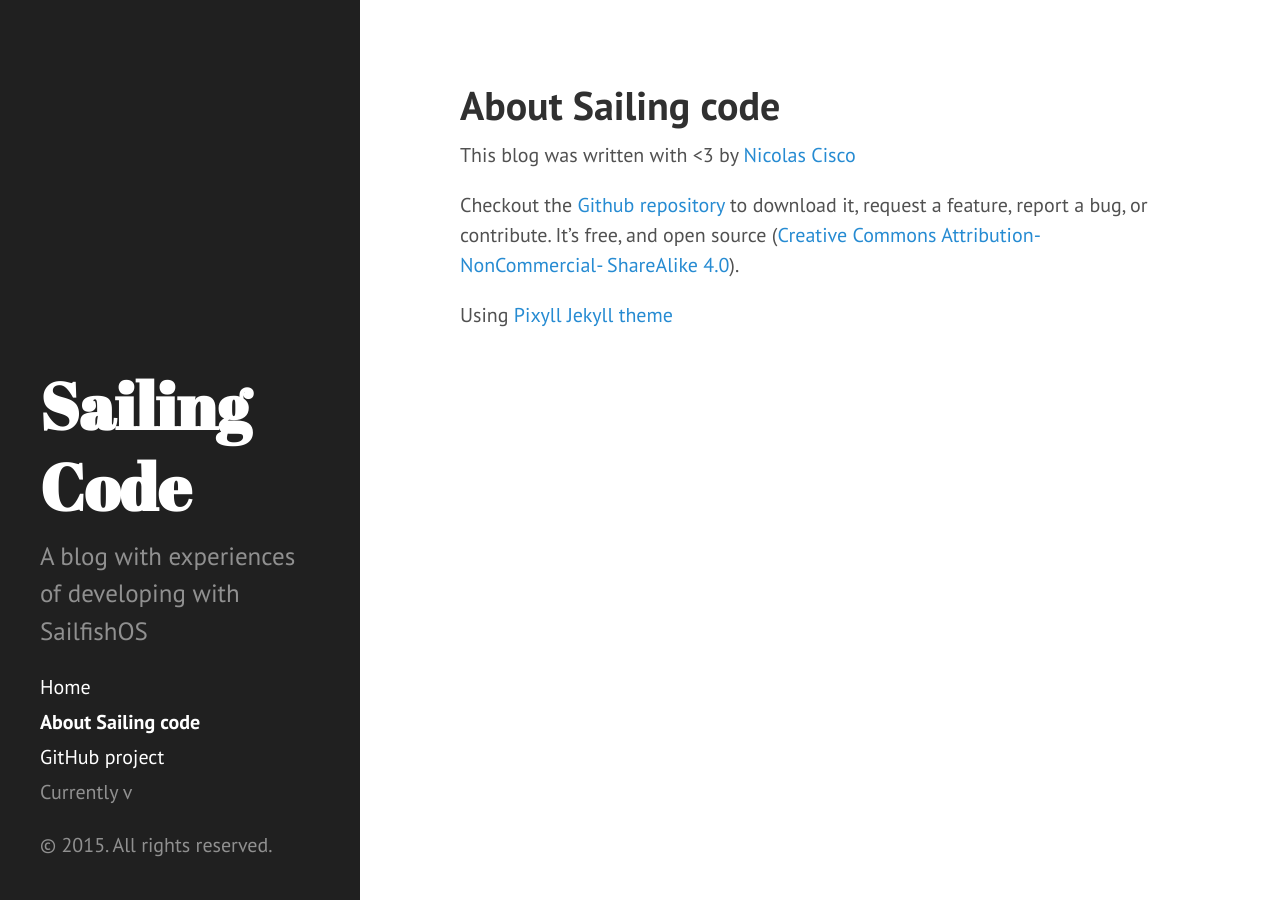
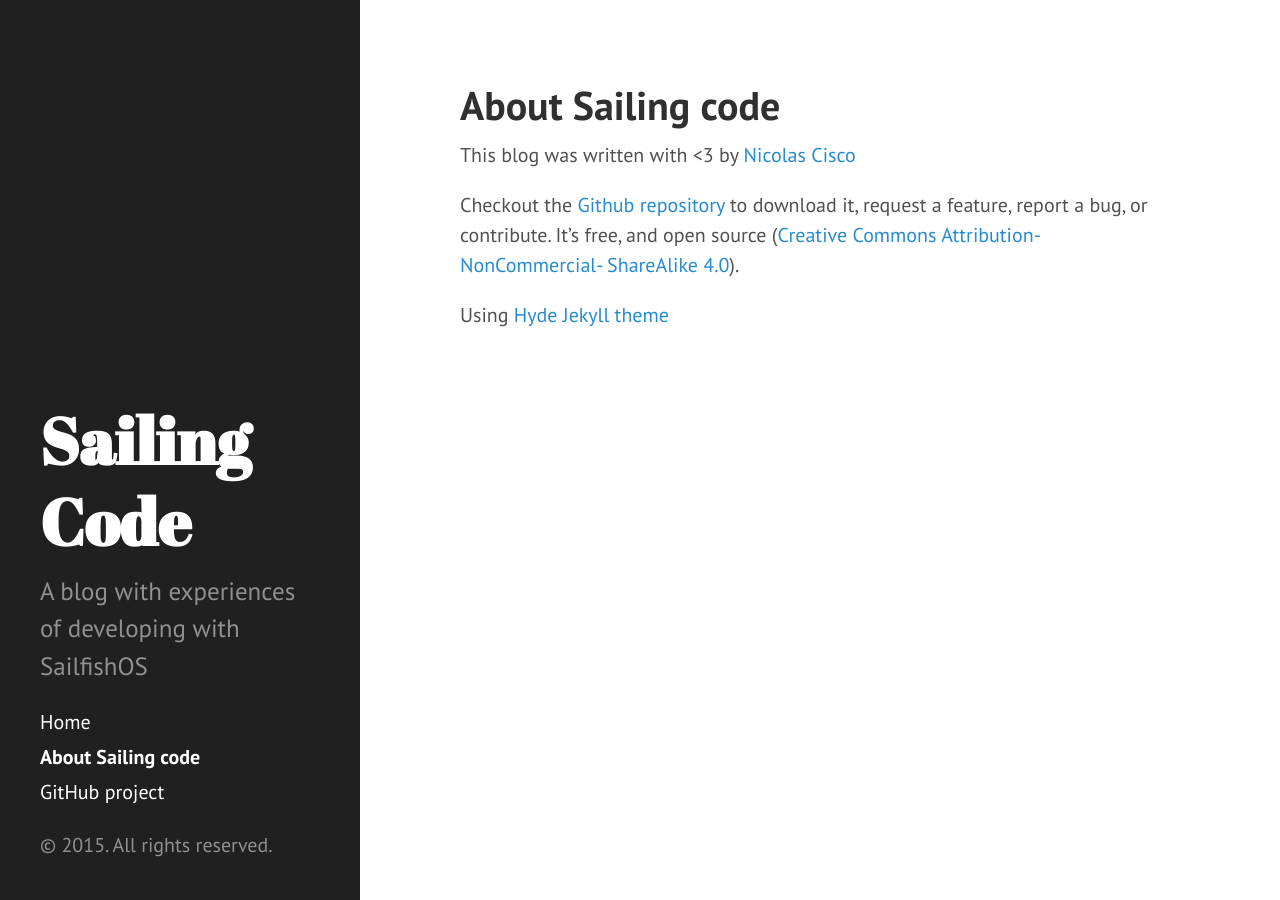
Before and after one commit to NickCis/sailing-code, a Jekyll site: the page built from about.md, in a window 1280 px wide. Built offline with Jekyll 4.4.1, drawn with Linux system fonts in a browser that asks for light colours.

Commit message:
Fixing theme used

```diff
--- a/_includes/sidebar.html
+++ b/_includes/sidebar.html
@@ -28,7 +28,7 @@
 
       <!--a class="sidebar-nav-item" href="{{ site.github.repo }}/archive/v{{ site.version }}.zip">Download</a-->
       <a class="sidebar-nav-item" href="{{ site.github.repo }}">GitHub project</a>
-      <span class="sidebar-nav-item">Currently v{{ site.version }}</span>
+      <!--span class="sidebar-nav-item">Currently v{{ site.version }}</span-->
     </nav>
 
     <p>&copy; {{ site.time | date: '%Y' }}. All rights reserved.</p>
--- a/about.md
+++ b/about.md
@@ -10,4 +10,4 @@
 request a feature, report a bug, or contribute. It's free, and open source
 ([Creative Commons Attribution-NonCommercial- ShareAlike 4.0](https://creativecommons.org/licenses/by-nc-sa/4.0/)).
 
-Using [Pixyll Jekyll theme](https://github.com/johnotander/pixyll)
+Using [Hyde Jekyll theme](http://hyde.getpoole.com/)
```
Also changed, not shown: LICENSE.txt, README.md.
